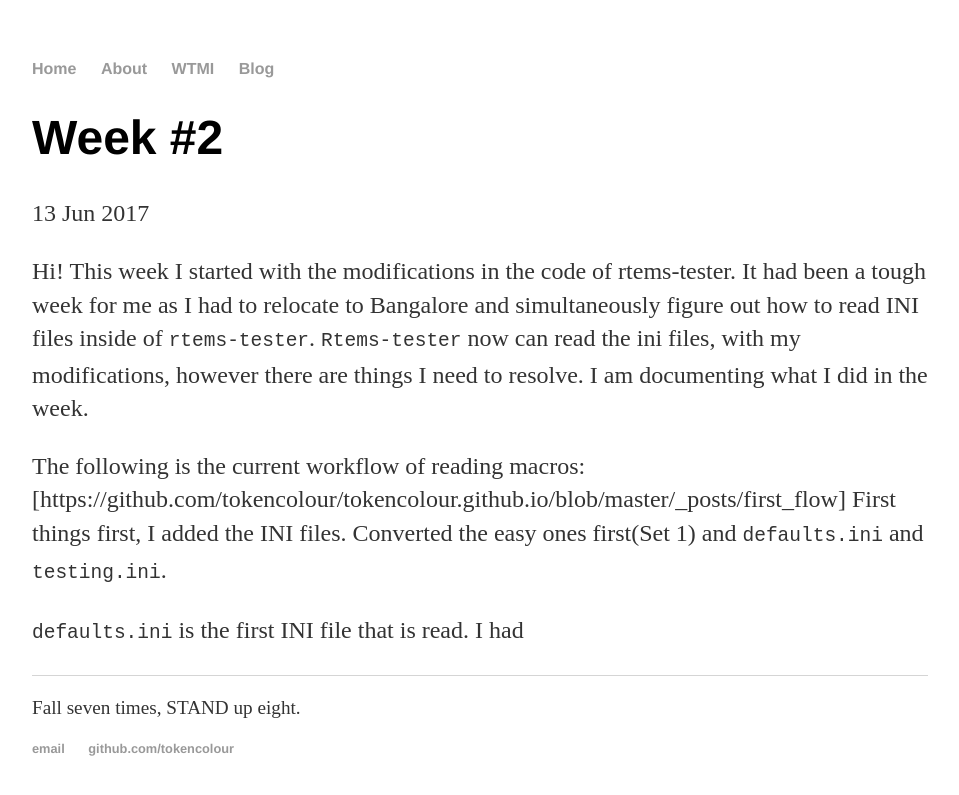
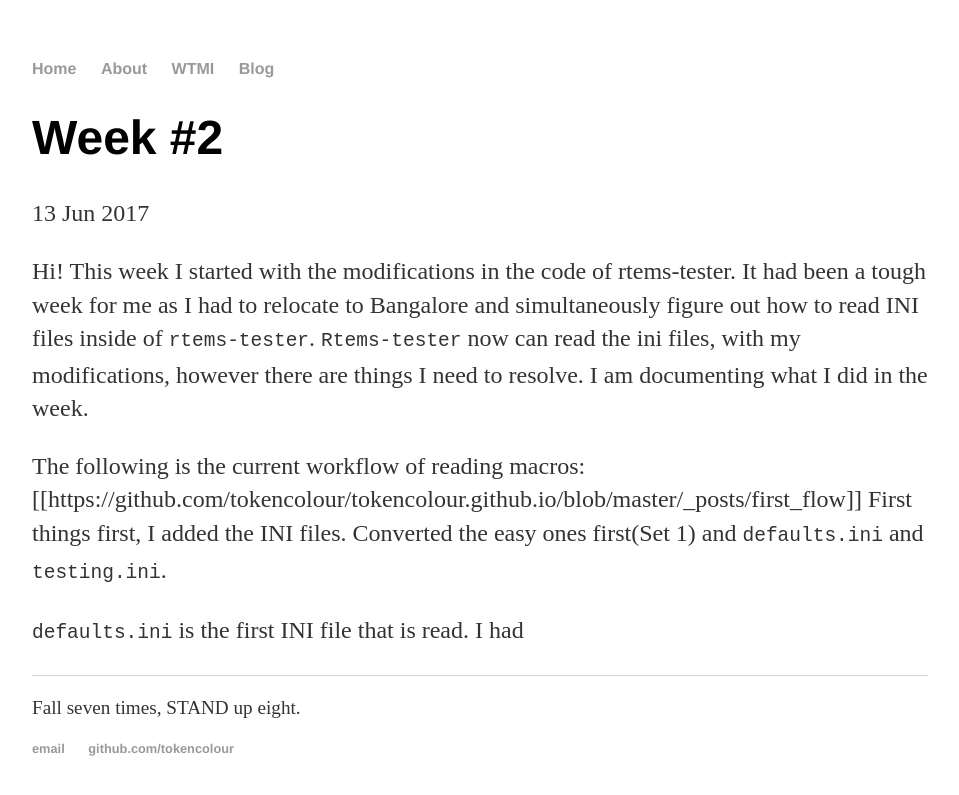
Before and after one commit to tokencolour/tokencolour.github.io, a Jekyll site: the page built from _posts/2017-06-13-Week#2.md, in a window 1280 px wide. Shown: the top 795 px of the page, without its empty margins (160-1119 px from the left). Built offline with Jekyll 4.4.1, drawn with Linux system fonts in a browser that asks for light colours.

Commit message:
fixing image

```diff
--- a/_posts/2017-06-13-Week#2.md
+++ b/_posts/2017-06-13-Week#2.md
@@ -12,7 +12,7 @@ there are things I need to resolve.
 I am documenting what I did in the week.
 
 The following is the current workflow of reading macros:
-[https://github.com/tokencolour/tokencolour.github.io/blob/master/_posts/first_flow]
+[[https://github.com/tokencolour/tokencolour.github.io/blob/master/_posts/first_flow]]
 First things first, I added the INI files. Converted the easy ones first(Set 1)
 and ``defaults.ini`` and ``testing.ini``.
 
```
